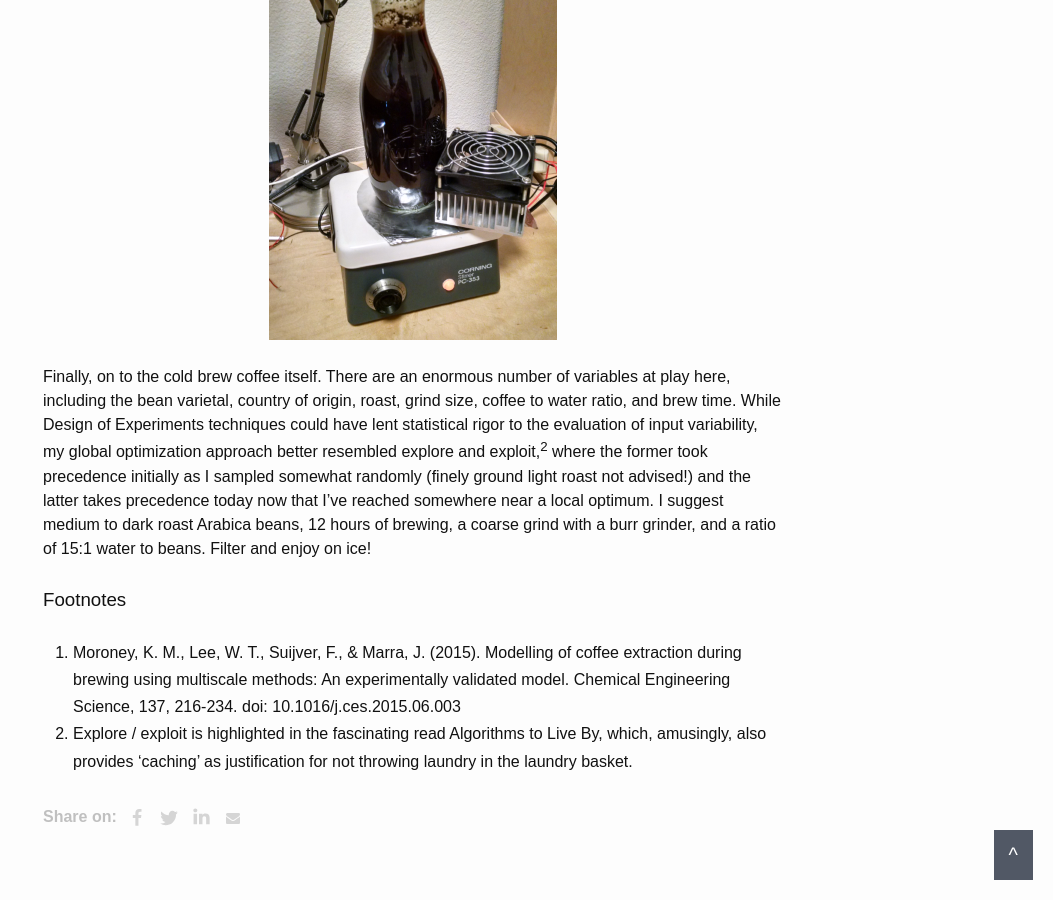
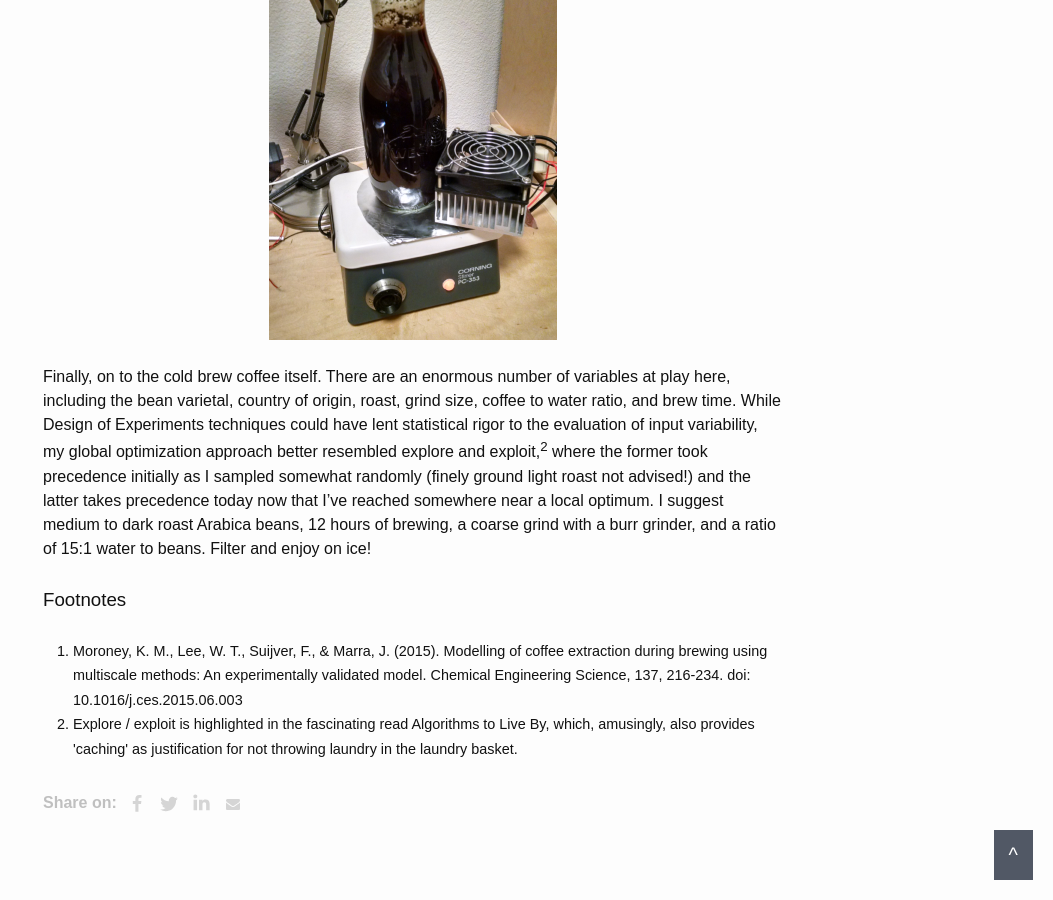
Before and after one commit to dcroote/dcroote.github.io, a Jekyll site: the page built from _posts/2020-05-09-cold-brew.md, in a window 1280 px wide and 900 px high, scrolled down 3167 px. Shown: the whole window, without its empty margins (227-1280 px from the left). Built offline with Jekyll 4.4.1, drawn with Linux system fonts in a browser that asks for light colours; some of the changed lines change nothing that is shown.

Commit message:
Reduce footnote font size

```diff
--- a/_posts/2020-05-09-cold-brew.md
+++ b/_posts/2020-05-09-cold-brew.md
@@ -36,5 +36,7 @@ Yes, I caved and bought an actual chemistry stir plate. The cold brew coffee had
 Finally, on to the cold brew coffee itself. There are an enormous number of variables at play here, including the bean varietal, country of origin, roast, grind size, coffee to water ratio, and brew time. While Design of Experiments techniques could have lent statistical rigor to the evaluation of input variability, my global optimization approach better resembled explore and exploit,<sup>2</sup> where the former took precedence initially as I sampled somewhat randomly (finely ground light roast not advised!) and the latter takes precedence today now that I've reached somewhere near a local optimum. I suggest medium to dark roast Arabica beans, 12 hours of brewing, a coarse grind with a burr grinder, and a ratio of 15:1 water to beans. Filter and enjoy on ice!
 
 ### Footnotes
-1. Moroney, K. M., Lee, W. T., Suijver, F., & Marra, J. (2015). Modelling of coffee extraction during brewing using multiscale methods: An experimentally validated model. Chemical Engineering Science, 137, 216-234. doi: 10.1016/j.ces.2015.06.003
-2. Explore / exploit is highlighted in the fascinating read Algorithms to Live By, which, amusingly, also provides 'caching' as justification for not throwing laundry in the laundry basket.
+<ol style="font-size: 0.9em">
+<li>Moroney, K. M., Lee, W. T., Suijver, F., & Marra, J. (2015). Modelling of coffee extraction during brewing using multiscale methods: An experimentally validated model. Chemical Engineering Science, 137, 216-234. doi: 10.1016/j.ces.2015.06.003</li>
+<li>Explore / exploit is highlighted in the fascinating read Algorithms to Live By, which, amusingly, also provides 'caching' as justification for not throwing laundry in the laundry basket.</li>
+</ol>
```
